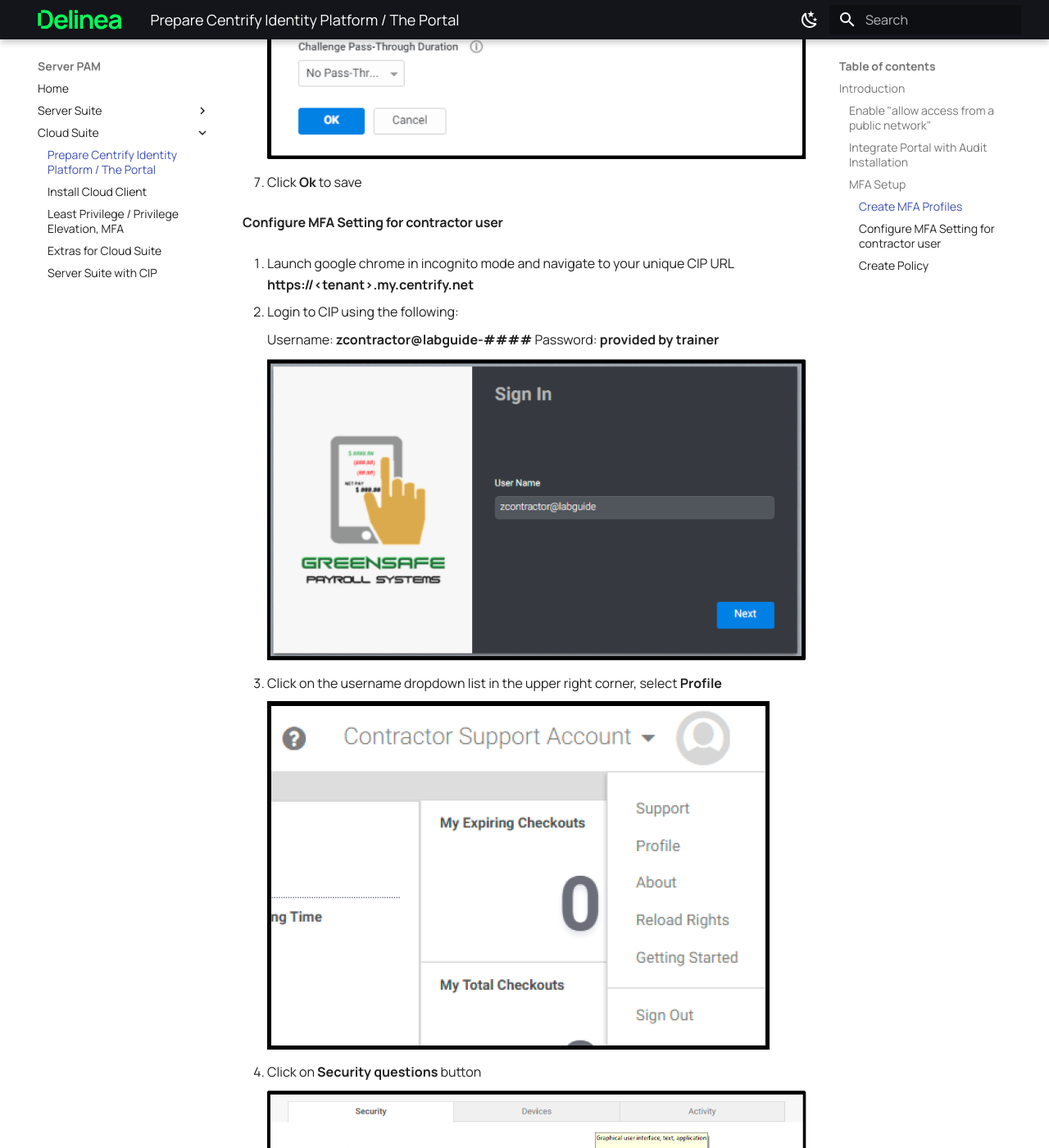
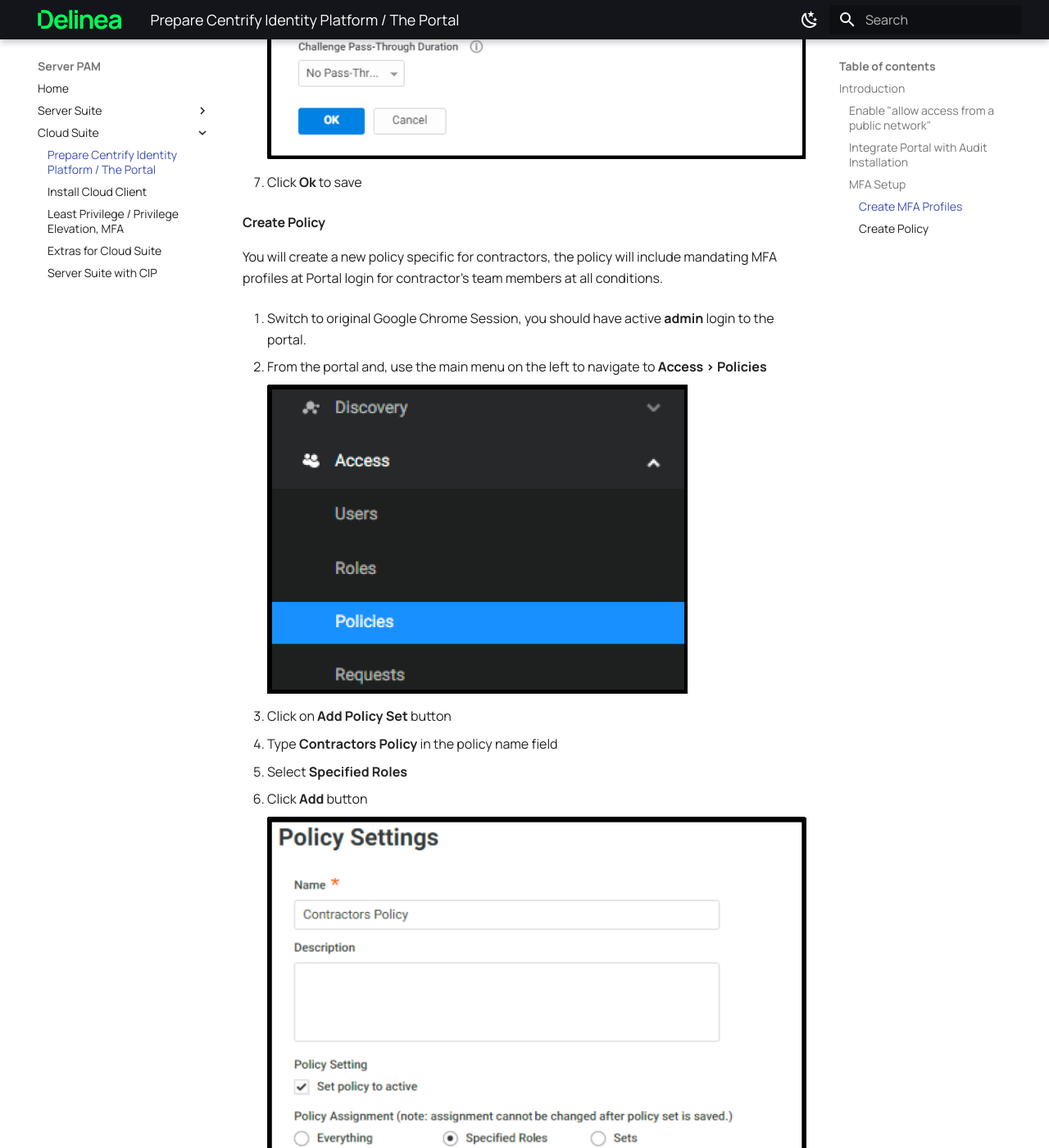
Before and after one commit to wessenstam/server-cloud_suite_partner, an MkDocs documentation site: the page built from docs/Cloud_Suite/lab1/lab1.md, in a window 1280 px wide and 1400 px high, scrolled down 5383 px. Shown: the whole window at 82% size. Built offline with MkDocs 1.6.1 and Material for MkDocs 9.7.7, drawn with Linux system fonts in a browser that asks for light colours; some of the changed text lies outside the part shown.

Commit message:
removed unlogical area

```diff
--- a/docs/Cloud_Suite/lab1/lab1.md
+++ b/docs/Cloud_Suite/lab1/lab1.md
@@ -52,7 +52,7 @@ By default, the CIP does not allow systems to be reached via the internet. This
 3. Check that the box next to **Allow access from a public network (web client only)** is checked. If not, check the box and click **Save**
 
     !!!tip
-        This setting can also be set on a system basis. Due to
+        This setting can also be set on a per system basis.
 
 ### Integrate Portal with Audit Installation
 
@@ -95,7 +95,7 @@ In this lab, we are going to learn how to create MFA profiles in CIP. The portal
 
 7. Click **Ok** to save
 
-#### Configure MFA Setting for contractor user
+<!-- #### Configure MFA Setting for contractor user
 
 1. Launch google chrome in incognito mode and navigate to your unique CIP URL **https://<tenant\>.my.centrify.net**
 
@@ -126,7 +126,7 @@ In this lab, we are going to learn how to create MFA profiles in CIP. The portal
 
     !!!Note
         Keep the incognito chrome session running, we will use it later, and switch to the other opened chrome session.
-
+-->
 #### Create Policy
 
 You will create a new policy specific for contractors, the policy will include mandating MFA profiles at Portal login for contractor's team members at all conditions.
@@ -195,13 +195,15 @@ You will create a new policy specific for contractors, the policy will include m
 
 18. Click **Save**
 
-19. Switch to **Chrome incognito** window. Login with **zcontractor@labguide** user, or refresh the page if it's still logged in.
+19. Switch to **Chrome incognito** window. Login with the **zcontractor@labguide** user.
 
 20. Click on the username dropdown list in the upper right corner, select **profile**
 
     ![](images/lab-025.png)
 
-21. Click on **Mobile Authenticator App** button
+21. Provide a security question and answer by clicking the Security Questions tile
+
+21. Click on **Mobile Authenticator App** tile
 
     ![](images/lab-040.png)
 
```
